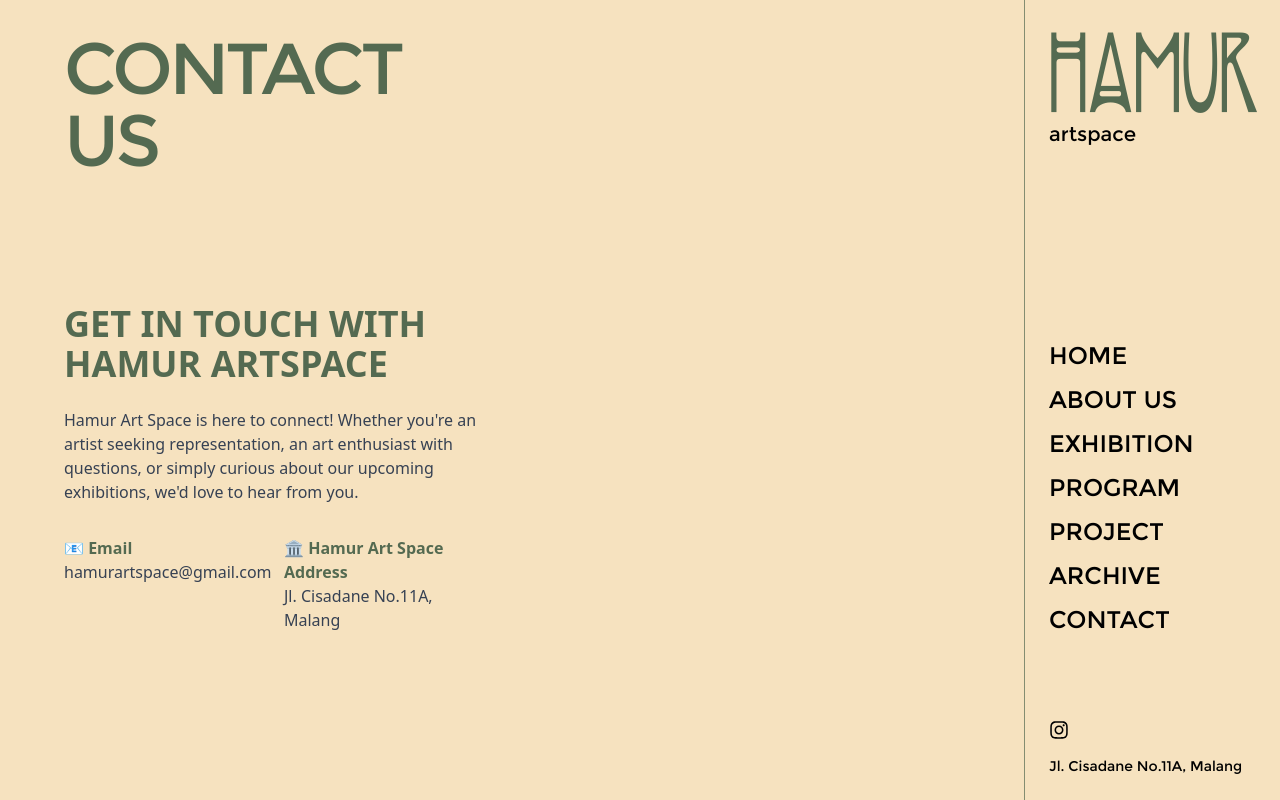
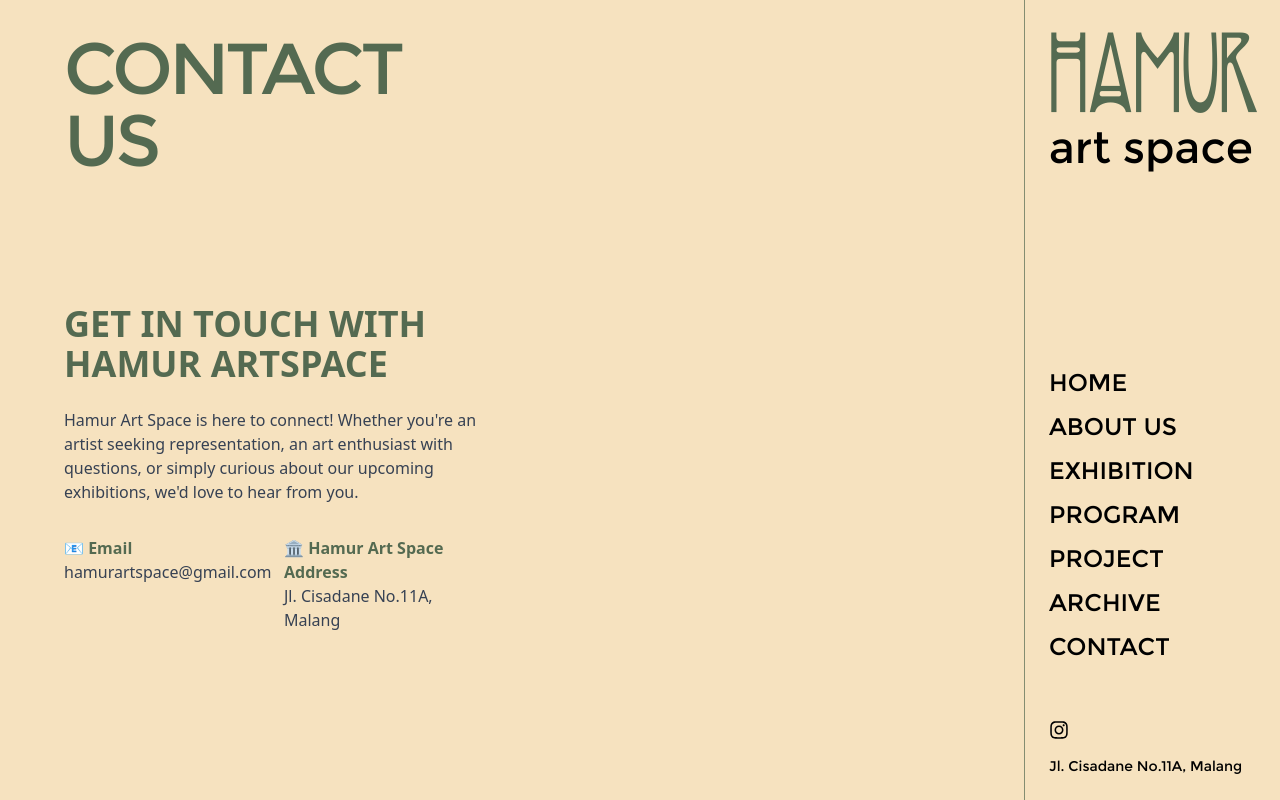
Before and after one commit to hamurartspace/frontend-hamur, a Next.js app: page /contact in a window 1280 px wide. Built offline with nearby package versions, Linux system fonts and the light colour scheme.

Commit message:
logo change

```diff
--- a/package.json
+++ b/package.json
@@ -18,6 +18,7 @@
     "react-dom": "19.1.0",
     "react-icons": "^5.5.0",
     "react-markdown": "^10.1.0",
+    "styled-components": "^6.1.19",
     "tailwind-merge": "^3.3.1"
   },
   "devDependencies": {
--- a/src/app/components/Navbar.tsx
+++ b/src/app/components/Navbar.tsx
@@ -9,6 +9,7 @@
 } from "react-icons/fa";
 import { FiMenu, FiX } from "react-icons/fi";
 import localFont from "next/font/local";
+import styled from "styled-components";
 
 const rivanna = localFont({
   src: "../../../public/fonts/RivannaNF.woff2",
@@ -39,12 +40,16 @@
           {/* Logo */}
           <div className="leading-tight mb-48">
             <Link href="/">
-              <span className={`text-8xl text-[#546A51] ${rivanna.className}`}>
+              <span
+                className={` text-center text-8xl text-[#546A51] ${rivanna.className}`}
+              >
                 HAMUR
               </span>
               <br />{" "}
-              <span className={`text-xl text-black ${montserrat.className}`}>
-                artspace
+              <span
+                className={` text-center text-[44px] text-black ${montserrat.className}`}
+              >
+                art space
               </span>
             </Link>
           </div>
@@ -88,14 +93,7 @@
         ) : (
           <div className="fixed inset-0 top-4 bg-[#F6E2BFFF] flex flex-col justify-between p-6 z-50">
             {/* Close Button */}
-            <div className="flex justify-end">
-              <button
-                onClick={() => setIsOpen(false)}
-                className="text-[#546A51]"
-              >
-                <FiX size={28} />
-              </button>
-            </div>
+            <div className="flex justify-end"></div>
 
             {/* Logo & Menu */}
             <div>
```
Also changed, not shown: 1 other file (tests, documents, lock files or other folders).
